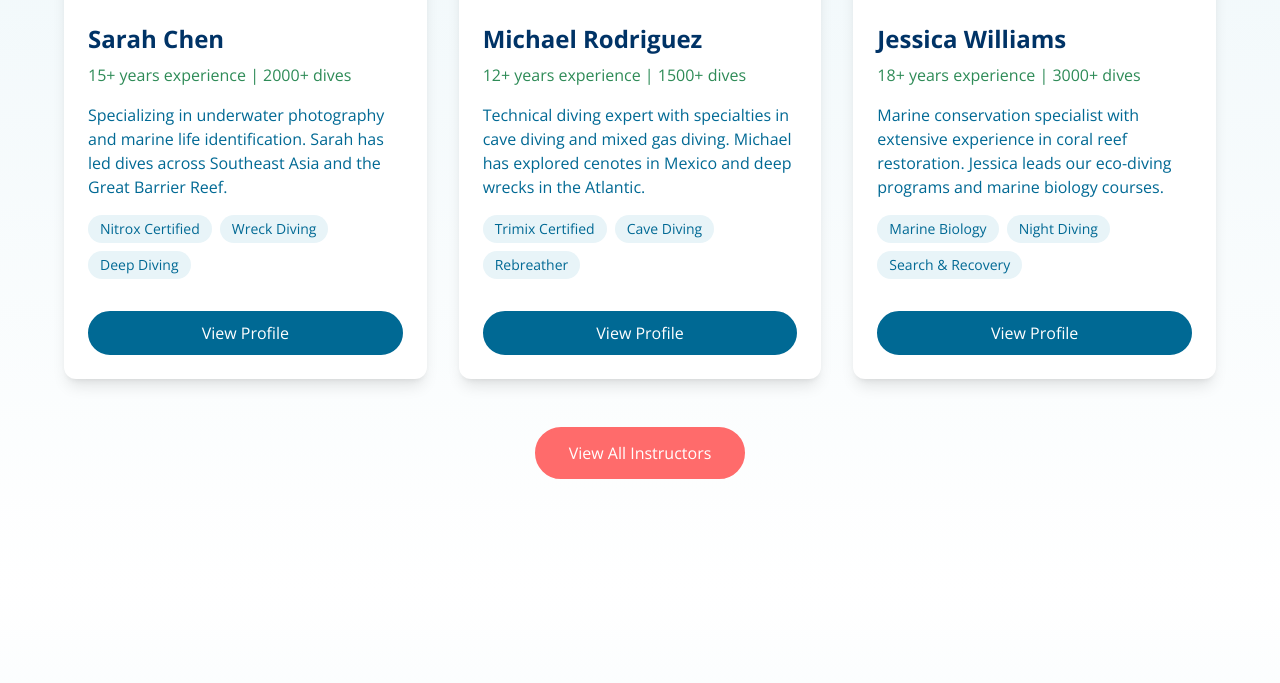
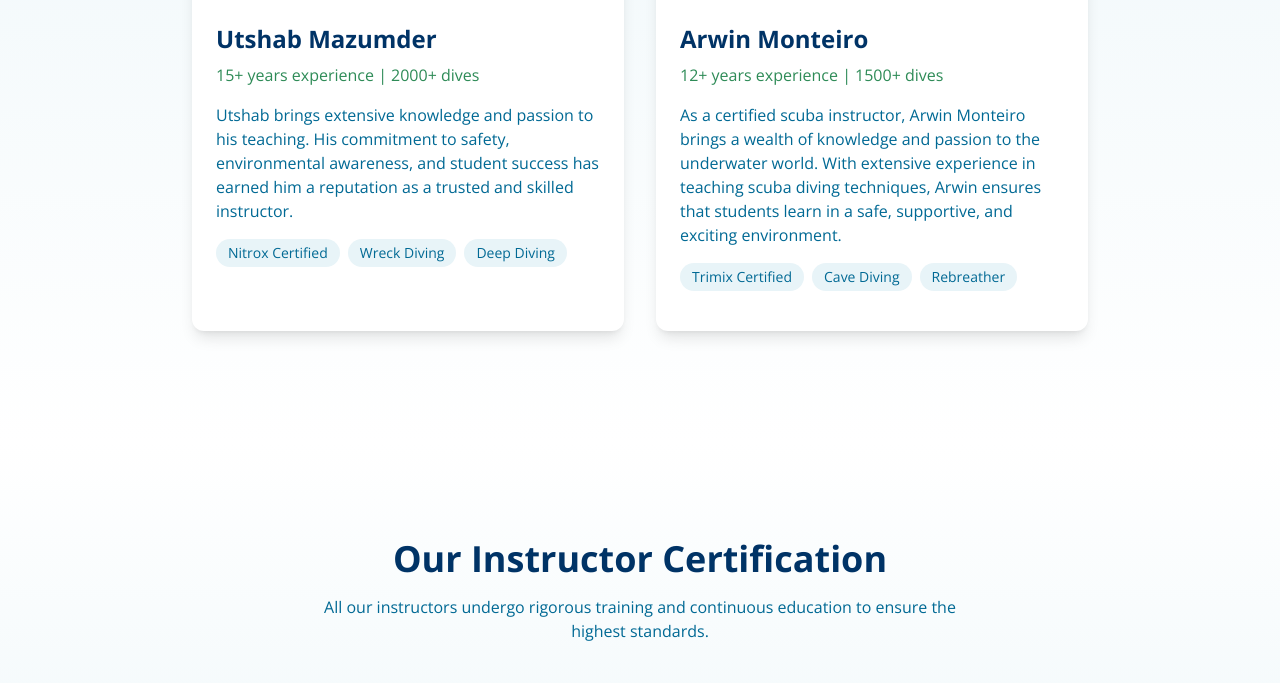
Before and after one commit to astikezyhelpers/scubaDiveIn, a Django app: page /instructors in a window 1280 px wide. Shown: the part 1581-2264 px from the top of the page. Run offline with Django 4.2, Linux system fonts and the light colour scheme; some libraries are stand-ins or nearby versions.

Commit message:
Changed Instructors Profile.

```diff
--- a/ScubaDiveIn/templates/mainSite/instructors.html
+++ b/ScubaDiveIn/templates/mainSite/instructors.html
@@ -112,31 +112,31 @@
       <p class="text-ocean-blue max-w-2xl mx-auto">Meet some of our most experienced instructors who will guide you through your underwater journey.</p>
     </div>
 
-    <div class="grid grid-cols-1 md:grid-cols-2 lg:grid-cols-3 gap-8">
+    <div class="grid grid-cols-1 md:grid-cols-2 lg:grid-cols-2 gap-8 max-w-4xl mx-auto">
       <!-- Instructor 1 -->
       <div class="bg-white rounded-xl overflow-hidden shadow-lg hover:shadow-xl transition-shadow">
         <div class="relative">
           <img
-            src="https://images.unsplash.com/photo-1560250097-0b93528c311a?ixlib=rb-1.2.1&auto=format&fit=crop&w=500&q=80"
-            alt="Instructor Sarah Chen"
-            class="w-full h-64 object-cover"
+            src="{% static 'images/Utshab.jfif' %}"
+            alt="Instructor Utshab Mazumder"
+            class="w-full h-64 object-cover object-top"
           >
           <div class="absolute bottom-0 left-0 bg-ocean-blue/90 text-white px-4 py-2 rounded-tr-xl">
-            <p class="font-semibold">PADI Master Instructor</p>
+            <p class="font-semibold">Scuba Instructor</p>
           </div>
         </div>
         <div class="p-6">
-          <h3 class="text-2xl font-bold text-deep-blue mb-2">Sarah Chen</h3>
+          <h3 class="text-2xl font-bold text-deep-blue mb-2">Utshab Mazumder</h3>
           <p class="text-sea-green font-medium mb-4">15+ years experience | 2000+ dives</p>
-          <p class="text-ocean-blue mb-4">Specializing in underwater photography and marine life identification. Sarah has led dives across Southeast Asia and the Great Barrier Reef.</p>
+          <p class="text-ocean-blue mb-4">Utshab brings extensive knowledge and passion to his teaching. His commitment to safety, environmental awareness, and student success has earned him a reputation as a trusted and skilled instructor.</p>
           <div class="flex flex-wrap gap-2 mb-4">
             <span class="bg-wave text-ocean-blue px-3 py-1 rounded-full text-sm">Nitrox Certified</span>
             <span class="bg-wave text-ocean-blue px-3 py-1 rounded-full text-sm">Wreck Diving</span>
             <span class="bg-wave text-ocean-blue px-3 py-1 rounded-full text-sm">Deep Diving</span>
           </div>
-          <button class="w-full mt-4 rounded-full inline-flex items-center justify-center border-2 border-ocean-blue bg-ocean-blue text-white hover:bg-white hover:text-ocean-blue px-4 py-2 transition-colors">
+          <!-- <button class="w-full mt-4 rounded-full inline-flex items-center justify-center border-2 border-ocean-blue bg-ocean-blue text-white hover:bg-white hover:text-ocean-blue px-4 py-2 transition-colors">
             View Profile
-          </button>
+          </button> -->
         </div>
       </div>
 
@@ -144,31 +144,31 @@
       <div class="bg-white rounded-xl overflow-hidden shadow-lg hover:shadow-xl transition-shadow">
         <div class="relative">
           <img
-            src="https://images.unsplash.com/photo-1507003211169-0a1dd7228f2d?ixlib=rb-1.2.1&auto=format&fit=crop&w=500&q=80"
+            src="{% static 'images/Arwin.jfif' %}"
             alt="Instructor Michael Rodriguez"
-            class="w-full h-64 object-cover"
+            class="w-full h-64 object-cover object-top"
           >
           <div class="absolute bottom-0 left-0 bg-ocean-blue/90 text-white px-4 py-2 rounded-tr-xl">
-            <p class="font-semibold">PADI Instructor Trainer</p>
+            <p class="font-semibold">Certified Scuba Instructor</p>
           </div>
         </div>
         <div class="p-6">
-          <h3 class="text-2xl font-bold text-deep-blue mb-2">Michael Rodriguez</h3>
+          <h3 class="text-2xl font-bold text-deep-blue mb-2">Arwin Monteiro</h3>
           <p class="text-sea-green font-medium mb-4">12+ years experience | 1500+ dives</p>
-          <p class="text-ocean-blue mb-4">Technical diving expert with specialties in cave diving and mixed gas diving. Michael has explored cenotes in Mexico and deep wrecks in the Atlantic.</p>
+          <p class="text-ocean-blue mb-4">As a certified scuba instructor, Arwin Monteiro brings a wealth of knowledge and passion to the underwater world. With extensive experience in teaching scuba diving techniques, Arwin ensures that students learn in a safe, supportive, and exciting environment.</p>
           <div class="flex flex-wrap gap-2 mb-4">
             <span class="bg-wave text-ocean-blue px-3 py-1 rounded-full text-sm">Trimix Certified</span>
             <span class="bg-wave text-ocean-blue px-3 py-1 rounded-full text-sm">Cave Diving</span>
             <span class="bg-wave text-ocean-blue px-3 py-1 rounded-full text-sm">Rebreather</span>
           </div>
-          <button class="w-full mt-4 rounded-full inline-flex items-center justify-center border-2 border-ocean-blue bg-ocean-blue text-white hover:bg-white hover:text-ocean-blue px-4 py-2 transition-colors">
+          <!-- <button class="w-full mt-4 rounded-full inline-flex items-center justify-center border-2 border-ocean-blue bg-ocean-blue text-white hover:bg-white hover:text-ocean-blue px-4 py-2 transition-colors">
             View Profile
-          </button>
+          </button> -->
         </div>
       </div>
 
       <!-- Instructor 3 -->
-      <div class="bg-white rounded-xl overflow-hidden shadow-lg hover:shadow-xl transition-shadow">
+      <!-- <div class="bg-white rounded-xl overflow-hidden shadow-lg hover:shadow-xl transition-shadow">
         <div class="relative">
           <img
             src="https://images.unsplash.com/photo-1573496359142-b8d87734a5a2?ixlib=rb-1.2.1&auto=format&fit=crop&w=500&q=80"
@@ -193,14 +193,14 @@
             View Profile
           </button>
         </div>
-      </div>
+      </div> -->
     </div>
 
-    <div class="text-center mt-12">
+    <!-- <div class="text-center mt-12">
       <button class="rounded-full inline-flex items-center justify-center border-2 border-coral bg-coral text-white hover:bg-white hover:text-coral px-8 py-3 transition-colors">
         View All Instructors
       </button>
-    </div>
+    </div> -->
   </div>
 </section>
 
```
Also changed, not shown: ScubaDiveIn/static/images/Arwin.jfif (added), ScubaDiveIn/static/images/Utshab.jfif (added).
